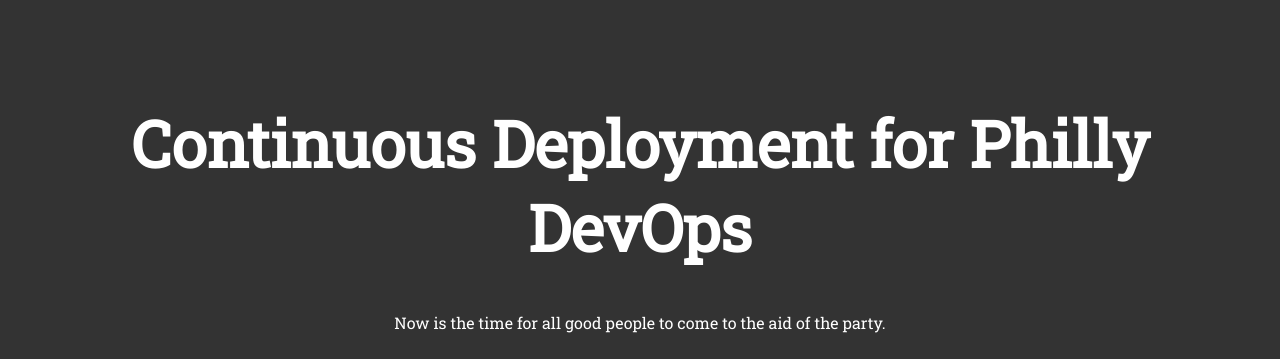
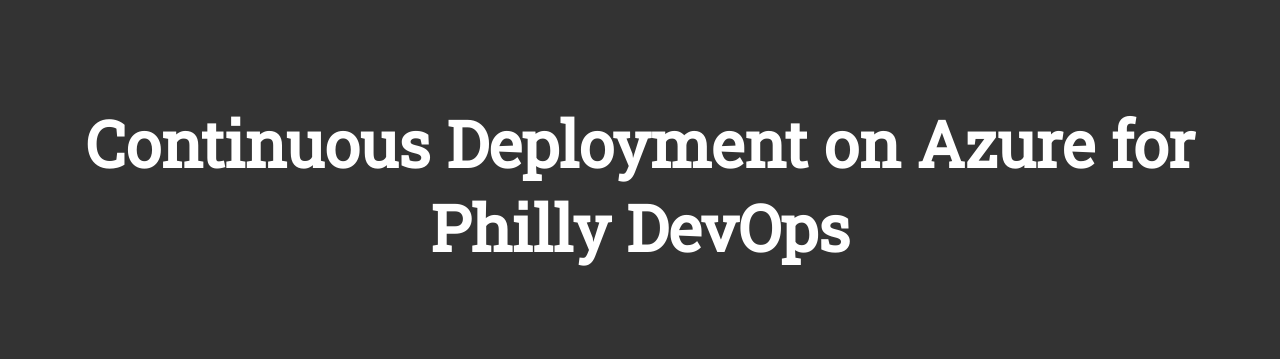
Before and after one commit to thinkcompany/phillydevops, a plain HTML site: page index.html in a window 1280 px wide. Shown: the top 359 px of the page. Drawn offline with Linux system fonts and the light colour scheme.

Commit message:
Add copy tweaks

```diff
--- a/index.html
+++ b/index.html
@@ -2,22 +2,20 @@
 <html lang="en">
 <head>
 	<meta charset="UTF-8">
-	<title>Think Company | Continuous Deployment</title>
+	<title>Think Company | Continuous Deployment on Azure</title>
 	<link href="https://fonts.googleapis.com/css?family=Roboto+Slab&display=swap" rel="stylesheet">
 	<link rel="stylesheet" href="css/style.css">
-	<meta property="og:title" content="Continuous Deployment for Philly DevOps" />
+	<meta property="og:title" content="Continuous Deployment using Azure for Philly DevOps" />
 	<meta property="og:description" content="Continous deployment of a static site on Azure." />
 </head>
 <body>
 	<div class="wrapper">
 		<div class="header">
-			<h1>Continuous Deployment for Philly DevOps</h1>
-			<p>Now is the time for all good people to come to the aid of the party.</p>
+			<h1>Continuous Deployment on Azure for Philly DevOps</h1>
 		</div>
 
 		<div class="main">
 			<img src="img/tc-ops-logo.svg" />
-
 			<p>Now is the time for all good people to come to the aid of the Party.</p>
 			<p>Dolorem ipsum dolor sit amet, adipistic velit.</p>
 			<p>Imistthebus, umistthebus. When's the next bus?</p>
```
